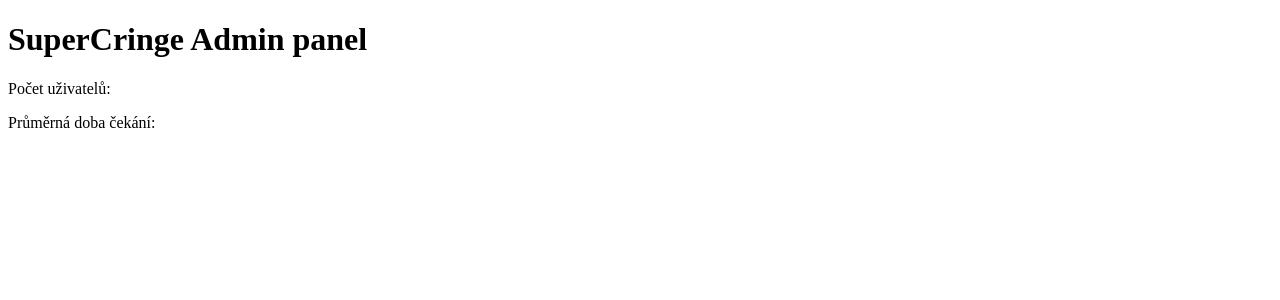
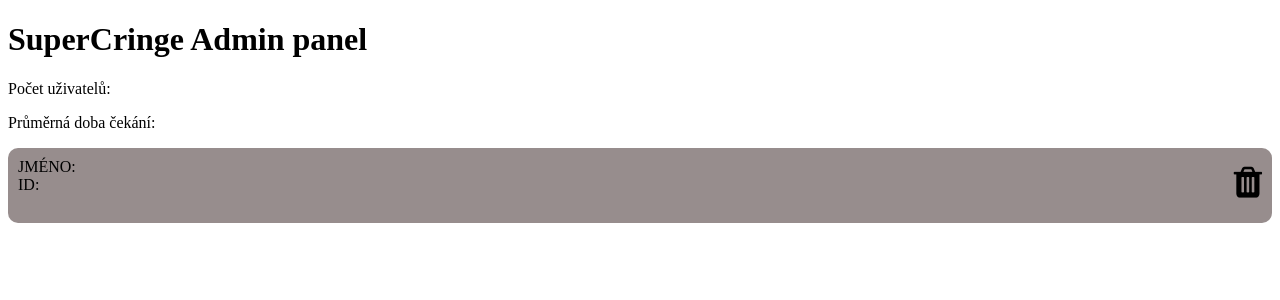
Before and after one commit to Plajta/QRFronta, a Flask app: template src/server/templates/index.html in a window 1280 px wide. Shown: the top 300 px of the page. Run offline with Flask 2, Linux system fonts and the light colour scheme; the template is opened without the code that fills it, so the values that code supplies are empty; some libraries are stand-ins or nearby versions.

Commit message:
přidal jsem pěkné gui

```diff
--- a/src/server/templates/index.html
+++ b/src/server/templates/index.html
@@ -2,6 +2,7 @@
 <html>
     <head>
         <link rel= "stylesheet" type= "text/css" href= "{{ url_for('static',filename='styles/index.css') }}">
+        <link rel="stylesheet" href="https://cdnjs.cloudflare.com/ajax/libs/font-awesome/4.7.0/css/font-awesome.min.css">
         <script src="https://cdnjs.cloudflare.com/ajax/libs/socket.io/4.0.1/socket.io.js" integrity="sha512-q/dWJ3kcmjBLU4Qc47E4A9kTB4m3wuTY7vkFJDTZKjTs8jhyGQnaUrxa0Ytd0ssMZhbNua9hE+E7Qv1j+DyZwA==" crossorigin="anonymous"></script>
     </head>
     <body>
@@ -11,19 +12,29 @@
             <p id="Count">Počet uživatelů: </p>
             <p id="Mean">Průměrná doba čekání: </p>
 
-            <div id="Users">
-
+            <div id="Users" style="width: 100%; height:100%;">
+                <div style="background-color: rgb(151, 141, 141); width: 100%; height: 75px; border-radius: 10px;">
+                    <div class="LeftAlign" style="padding-top: 10px; padding-left: 10px; float: left;">
+                        <p style="margin: 0; ">JMÉNO: </p>
+                        <p style="margin: 0;">ID: </p>
+                    </div>
+                    <div class="RighAlign" style="float:right; text-align: center;">
+                        <i class="fa fa-trash" aria-hidden="true" style="font-size: 36px; padding-top:16px; padding-right: 10px;" onclick="DeleteUser()"></i>
+                    </div>
+                </div>
             </div>
         </div>
         <script type="text/javascript" charset="utf-8">
             var socket = io("127.0.0.1:5000");
             function UpdateValues(){
-                console.log("Pass")
+                var Count = document.getElementById("Count")
+                var Mean = document.getElementById("Mean")
+
             }
 
             socket.on('connect', function() {
                 socket.emit("message", {data: "connection"});
-                setTimeout(1000, UpdateValues())
+                UpdateValues()
 
             });
         </script>
```
